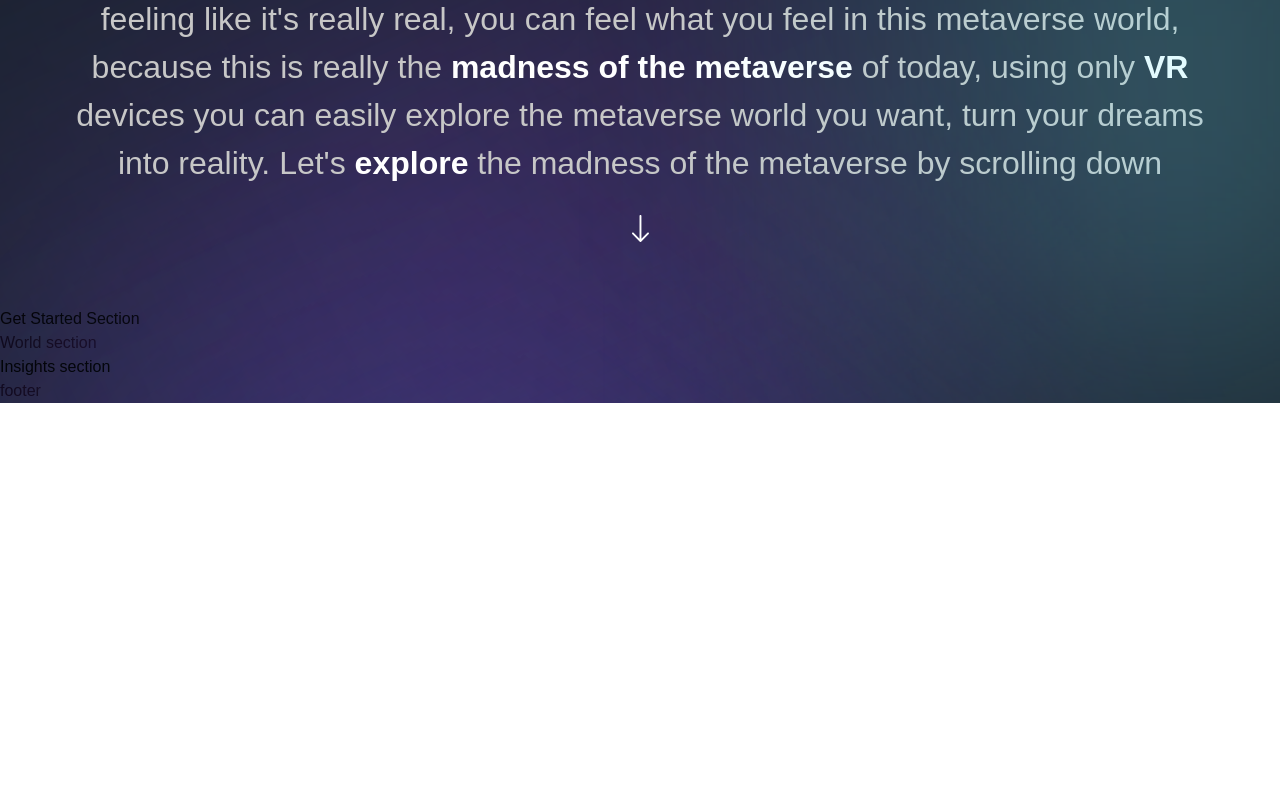
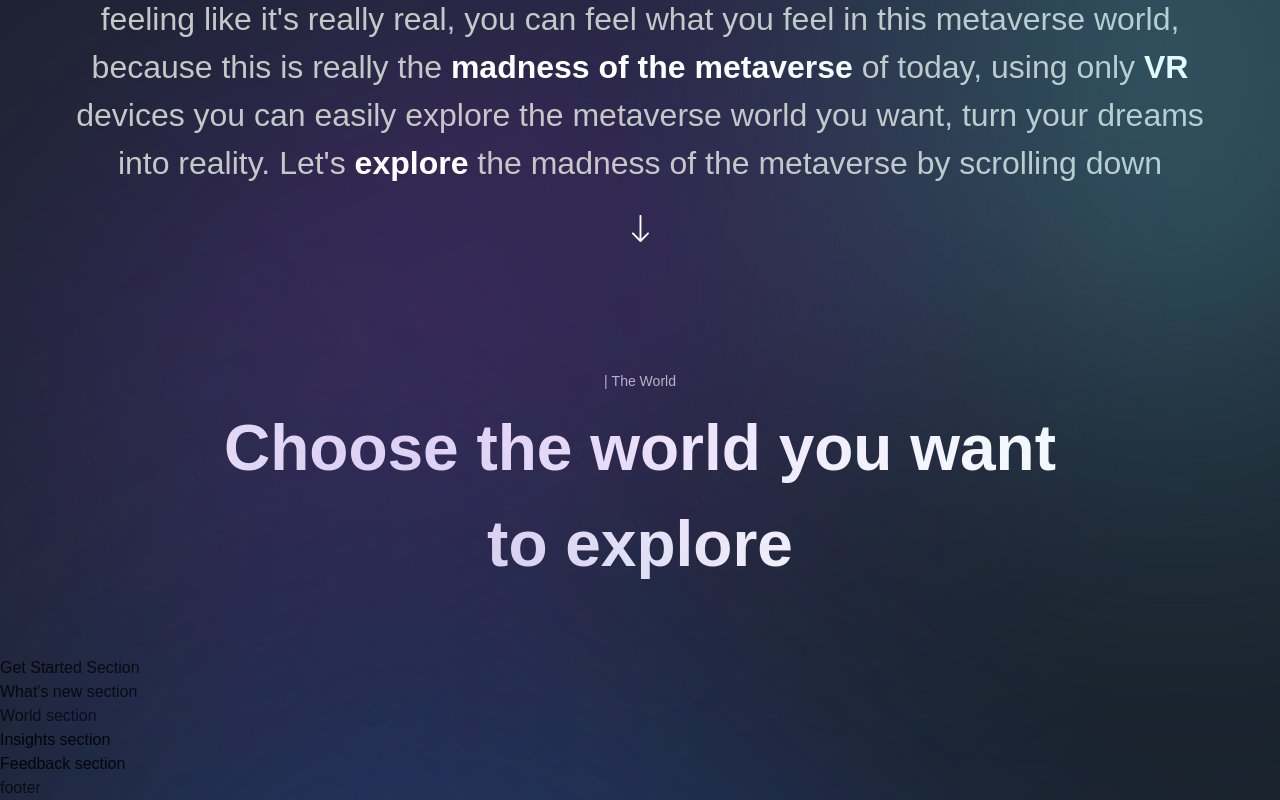
Before and after one commit to mohammedkharoda/MetaVerse, a Next.js app: page / in a window 1280 px wide. Shown: the part 1250-2050 px from the top of the page. Before the commit the page ends 1653 px from the top, so only its background shows below. Built offline with nearby package versions, Linux system fonts and the light colour scheme; a web font is replaced by a local one.

Commit message:
Explore page Inital Started

```diff
--- a/app/page.js
+++ b/app/page.js
@@ -1,3 +1,5 @@
+/* eslint-disable */
+
 import { Footer, Navbar } from "../components";
 import {
   About,
@@ -16,22 +18,19 @@
     <Hero />
     <div className="relative">
       <About />
-      <div className="gradient-03 z-0">
-        <Explore />
-      </div>
+      <div className="gradient-03 z-0" />
+      <Explore />
     </div>
     <div className="relative">
       <GetStarted />
-      <div className="gradient-03 z-0">
-        <WhatsNew />
-      </div>
+      <div className="gradient-04 z-0" />
+      <WhatsNew />
     </div>
     <World />
     <div className="relative">
       <Insights />
-      <div className="gradient-04 z-0">
-        <Feedback />
-      </div>
+      <div className="gradient-04 z-0" />
+      <Feedback />
     </div>
     <Footer />
   </div>
--- a/components/CustomTexts.jsx
+++ b/components/CustomTexts.jsx
@@ -17,4 +17,13 @@
   </motion.p>
 );
 
-export const TitleText = ({ title, textStyles }) => <h2>Title Text</h2>;
+export const TitleText = ({ title, textStyles }) => (
+  <motion.h2
+    variants={textVariant2}
+    whileInView="show"
+    inital="hidden"
+    className={`mt-[8px] font-bold md:text-[64px] text-[40px] text-white ${textStyles}`}
+  >
+    {title}
+  </motion.h2>
+);
--- a/sections/Explore.jsx
+++ b/sections/Explore.jsx
@@ -1,8 +1,34 @@
-'use client';
+/* eslint-disable */
+
+"use client";
+
+import { useState } from "react";
+import { motion } from "framer-motion";
+import styles from "../styles";
+import { staggerContainer } from "../utils/motion";
+import { ExploreCard, TitleText, TypingText } from "../components";
+import { exploreWorlds } from "../constants";
 
 const Explore = () => (
-  <section>
-    Explore section
+  <section className={`${styles.paddings}`} id="explore">
+    <motion.div
+      variants={staggerContainer}
+      inital="hidden"
+      whileInView="show"
+      viewport={{ once: false, amount: 0.25 }}
+      className={`${styles.innerWidth} mx-auto flex flex-col`}
+    >
+      <TypingText title="| The World" textStyles="text-center" />
+      <TitleText
+        title={
+          <>
+            Choose the world you want <br className="md:block hidden" />
+            to explore
+          </>
+        }
+        textStyles="text-center"
+      />
+    </motion.div>
   </section>
 );
 
```
